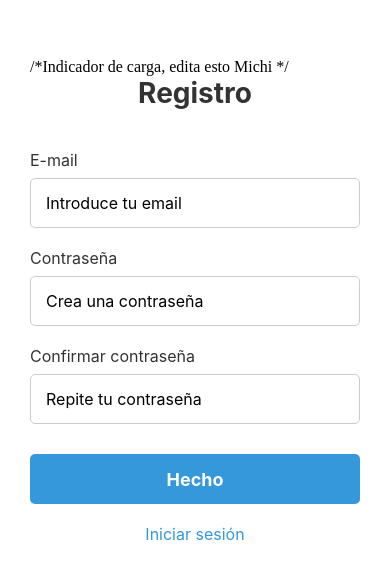
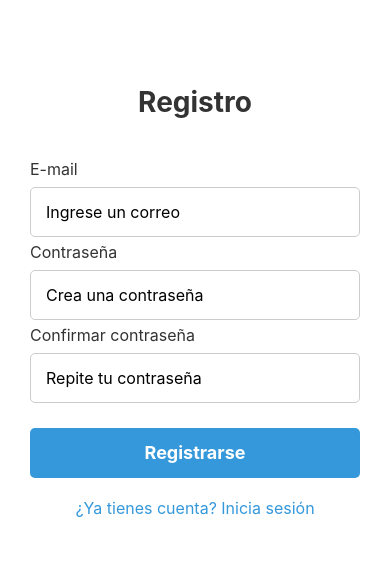
Before and after one commit to delaoalexx/perruqueria, a React Native app: screen /Register in a window 390 px wide. Shown: the part 121-700 px from the top of the page. Built offline with nearby package versions, Linux system fonts and the light colour scheme; no server answers; what expo-web-browser would draw is missing.

Commit message:
Mejoras en la validación de credenciales
Mejoré la validación de credenciales en el login y en el registro, agregue aspectos mas visuales.

```diff
--- a/App.js
+++ b/App.js
@@ -7,6 +7,7 @@ import RegisterScreen from "./screens/auth/RegisterScreen";
 import TabNavigator from "./navigation/TabNavigator";
 import ScheduleScreen from "./screens/ScheduleScreen";
 import AddPetScreen from "./screens/AddPetScreen";
+import Toast from "react-native-toast-message";
 
 const Stack = createStackNavigator();
 
@@ -45,6 +46,7 @@ export default function App() {
           options={{ headerShown: false }}
         />
       </Stack.Navigator>
+      <Toast />
     </NavigationContainer>
   );
 }
--- a/package.json
+++ b/package.json
@@ -27,6 +27,7 @@
     "react-native-reanimated": "~3.17.4",
     "react-native-safe-area-context": "5.4.0",
     "react-native-screens": "~4.10.0",
+    "react-native-toast-message": "^2.3.0",
     "react-native-web": "^0.20.0"
   },
   "devDependencies": {
--- a/screens/auth/LoginScreen.js
+++ b/screens/auth/LoginScreen.js
@@ -10,6 +10,7 @@ import {
 } from "react-native";
 import { useNavigation } from "@react-navigation/native";
 import { loginWithEmail, useGoogleAuth } from "../../firebase/authService"; // <- usa el hook, no la función directa
+import Toast from "react-native-toast-message";
 
 const LoginScreen = () => {
   const [email, setEmail] = React.useState("");
@@ -21,13 +22,34 @@ const LoginScreen = () => {
 
   const { signInWithGoogle } = useGoogleAuth(); // a a i i tuki tuki
 
+  // Función para validar formato de email
+  const validateEmail = (email) => {
+    const re = /^[^\s@]+@[^\s@]+\.[^\s@]+$/;
+    return re.test(email);
+  };
+
   const handleLogin = async () => {
     setEmailError("");
     setPasswordError("");
 
-    if (!email) setEmailError("El correo es requerido.");
-    if (!password) setPasswordError("La contraseña es requerida.");
-    if (!email || !password) return;
+    let isValid = true;
+
+    // Validación de email
+    if (!email) {
+      setEmailError("El correo es requerido.");
+      isValid = false;
+    } else if (!validateEmail(email)) {
+      setEmailError("Ingresa un correo válido");
+      isValid = false;
+    }
+
+    // Validación de contraseña
+    if (!password) {
+      setPasswordError("La contraseña es requerida.");
+      isValid = false;
+    }
+
+    if (!isValid) return;
 
     setLoading(true);
     try {
@@ -35,11 +57,35 @@ const LoginScreen = () => {
       navigation.replace("Dashboard");
     } catch (error) {
       if (
+        error.code === "auth/invalid-credential" ||
+        error.code === "auth/invalid-login-credentials" ||
         error.code === "auth/user-not-found" ||
         error.code === "auth/wrong-password"
       ) {
-        setEmailError("Correo o contraseña incorrectos.");
-        setPasswordError(" ");
+        Toast.show({
+          type: "error",
+          text1: "Error de inicio de sesión",
+          text2: "Correo o contraseña incorrectos.",
+          position: "top",
+          visibilityTime: 3000,
+          text1Style: {
+            fontSize: 18,
+            fontWeight: "bold",
+          },
+          text2Style: {
+            fontSize: 12,
+          },
+          props: {
+            style: {
+              height: 80,
+              paddingHorizontal: 20,
+              paddingVertical: 15,
+              marginHorizontal: 10,
+            },
+          },
+        });
+      } else if (error.code === "auth/invalid-email") {
+        setEmailError("Correo electrónico inválido");
       } else {
         Alert.alert("Error al iniciar sesión", error.message);
       }
--- a/screens/auth/RegisterScreen.js
+++ b/screens/auth/RegisterScreen.js
@@ -1,36 +1,73 @@
-import React from 'react';
-import { StyleSheet, View, Text, TextInput, TouchableOpacity } from 'react-native';
-import { useNavigation } from '@react-navigation/native';
-import { registerWithEmail } from '../../firebase/authService';
-import { Alert } from 'react-native';
-
-
+import React from "react";
+import {
+  StyleSheet,
+  View,
+  Text,
+  TextInput,
+  TouchableOpacity,
+  ActivityIndicator,
+} from "react-native";
+import { useNavigation } from "@react-navigation/native";
+import { registerWithEmail } from "../../firebase/authService";
 
 const RegisterScreen = () => {
   const navigation = useNavigation();
-  const [email, setEmail] = React.useState('');
-  const [password, setPassword] = React.useState('');
-  const [confirmPassword, setConfirmPassword] = React.useState('');
+  const [email, setEmail] = React.useState("");
+  const [password, setPassword] = React.useState("");
+  const [confirmPassword, setConfirmPassword] = React.useState("");
   const [loading, setLoading] = React.useState(false);
+  const [emailError, setEmailError] = React.useState("");
+  const [passwordError, setPasswordError] = React.useState("");
+  const [confirmPasswordError, setConfirmPasswordError] = React.useState("");
 
+  const validateEmail = (email) => /^[^\s@]+@[^\s@]+\.[^\s@]+$/.test(email);
+  const validatePassword = (password) => password.length >= 8;
 
   const handleRegister = async () => {
-    if (!email || !password || !confirmPassword) {
-      Alert.alert('Error', 'Completa todos los campos');
-      return;
+    setEmailError("");
+    setPasswordError("");
+    setConfirmPasswordError("");
+
+    let isValid = true;
+
+    if (!email) {
+      setEmailError("El correo es requerido");
+      isValid = false;
+    } else if (!validateEmail(email)) {
+      setEmailError("Ingresa un correo válido");
+      isValid = false;
     }
-    if (password !== confirmPassword) {
-      Alert.alert('Error', 'Las contraseñas no coinciden');
-      return;
+
+    if (!password) {
+      setPasswordError("La contraseña es requerida");
+      isValid = false;
+    } else if (!validatePassword(password)) {
+      setPasswordError("La contraseña debe tener al menos 8 caracteres");
+      isValid = false;
     }
+
+    if (!confirmPassword) {
+      setConfirmPasswordError("Confirma tu contraseña");
+      isValid = false;
+    } else if (password !== confirmPassword) {
+      setConfirmPasswordError("Las contraseñas no coinciden");
+      isValid = false;
+    }
+
+    if (!isValid) return;
 
     try {
       setLoading(true);
       await registerWithEmail(email, password);
-      Alert.alert('Éxito', 'Usuario registrado correctamente');
-      navigation.navigate('Login');
+      navigation.replace("Dashboard");
     } catch (error) {
-      Alert.alert('Error al registrar', error.message);
+      if (error.code === "auth/email-already-in-use") {
+        setEmailError("Este correo ya está registrado");
+      } else if (error.code === "auth/invalid-email") {
+        setEmailError("Correo inválido");
+      } else if (error.code === "auth/weak-password") {
+        setPasswordError("La contraseña es muy débil");
+      }
     } finally {
       setLoading(false);
     }
@@ -38,106 +75,134 @@ const RegisterScreen = () => {
 
   return (
     <View style={styles.container}>
-      {/* Título */}
-       {loading && <Text>Cargando...</Text>}
-       /*Indicador de carga, edita esto Michi */
-
       <Text style={styles.title}>Registro</Text>
 
       <Text style={styles.label}>E-mail</Text>
       <TextInput
-        style={styles.input}
-        placeholder="Introduce tu email"
+        style={[styles.input, emailError && styles.inputError]}
+        placeholder="Ingrese un correo"
         value={email}
-        onChangeText={setEmail}
+        onChangeText={(text) => {
+          setEmail(text);
+          setEmailError("");
+        }}
         keyboardType="email-address"
         autoCapitalize="none"
       />
+      {emailError ? <Text style={styles.errorText}>{emailError}</Text> : null}
 
-      {/* Campo de Contraseña */}
       <Text style={styles.label}>Contraseña</Text>
       <TextInput
-        style={styles.input}
+        style={[styles.input, passwordError && styles.inputError]}
         placeholder="Crea una contraseña"
         value={password}
-        onChangeText={setPassword}
+        onChangeText={(text) => {
+          setPassword(text);
+          setPasswordError("");
+        }}
         secureTextEntry
       />
+      {passwordError ? (
+        <Text style={styles.errorText}>{passwordError}</Text>
+      ) : null}
 
-      {/* Confirmar Contraseña */}
       <Text style={styles.label}>Confirmar contraseña</Text>
       <TextInput
-        style={styles.input}
+        style={[styles.input, confirmPasswordError && styles.inputError]}
         placeholder="Repite tu contraseña"
         value={confirmPassword}
-        onChangeText={setConfirmPassword}
+        onChangeText={(text) => {
+          setConfirmPassword(text);
+          setConfirmPasswordError("");
+        }}
         secureTextEntry
       />
+      {confirmPasswordError ? (
+        <Text style={styles.errorText}>{confirmPasswordError}</Text>
+      ) : null}
 
-      {/* Botón "Hecho" */}
-      <TouchableOpacity style={styles.registerButton} onPress={handleRegister}>
-        <Text style={styles.buttonText}>Hecho</Text>
-      </TouchableOpacity>
+      {loading ? (
+        <ActivityIndicator size="large" color="#3498db" />
+      ) : (
+        <>
+          <TouchableOpacity
+            style={styles.registerButton}
+            onPress={handleRegister}
+            disabled={loading}
+          >
+            <Text style={styles.buttonText}>Registrarse</Text>
+          </TouchableOpacity>
 
-      {/* Enlace "Iniciar sesión" */}
-      <TouchableOpacity
-        style={styles.loginLink}
-        onPress={() => navigation.navigate('Login')}
-      >
-        <Text style={styles.linkText}>Iniciar sesión</Text>
-      </TouchableOpacity>
+          <TouchableOpacity
+            style={styles.loginLink}
+            onPress={() => navigation.navigate("Login")}
+            disabled={loading}
+          >
+            <Text style={styles.linkText}>
+              ¿Ya tienes cuenta? Inicia sesión
+            </Text>
+          </TouchableOpacity>
+        </>
+      )}
     </View>
   );
 };
 
-// Estilos consistentes con tu pantalla de login
 const styles = StyleSheet.create({
   container: {
     flex: 1,
-    justifyContent: 'center',
+    justifyContent: "center",
     paddingHorizontal: 30,
-    backgroundColor: '#ffffff',
+    backgroundColor: "#ffffff",
   },
   title: {
     fontSize: 28,
-    fontWeight: 'bold',
-    textAlign: 'center',
+    fontWeight: "bold",
+    textAlign: "center",
     marginBottom: 40,
-    color: '#333333',
+    color: "#333333",
   },
   label: {
     fontSize: 16,
     marginBottom: 8,
-    color: '#333333',
+    color: "#333333",
   },
   input: {
     height: 50,
     borderWidth: 1,
-    borderColor: '#cccccc',
+    borderColor: "#cccccc",
     borderRadius: 5,
     paddingHorizontal: 15,
-    marginBottom: 20,
+    marginBottom: 5,
     fontSize: 16,
+  },
+  inputError: {
+    borderColor: "#e74c3c",
+  },
+  errorText: {
+    color: "#e74c3c",
+    fontSize: 14,
+    marginBottom: 15,
   },
   registerButton: {
     height: 50,
-    backgroundColor: '#3498db',
+    backgroundColor: "#3498db",
     borderRadius: 5,
-    justifyContent: 'center',
-    alignItems: 'center',
-    marginTop: 10,
+    justifyContent: "center",
+    alignItems: "center",
+    marginTop: 20,
   },
   buttonText: {
-    color: '#ffffff',
+    color: "#ffffff",
     fontSize: 18,
-    fontWeight: 'bold',
+    fontWeight: "bold",
   },
   loginLink: {
     marginTop: 20,
-    alignSelf: 'center',
+    alignSelf: "center",
   },
   linkText: {
-    color: '#3498db',
+    color: "#3498db",
     fontSize: 16,
   },
 });
```
Also changed, not shown: 1 other file (tests, documents, lock files or other folders).
